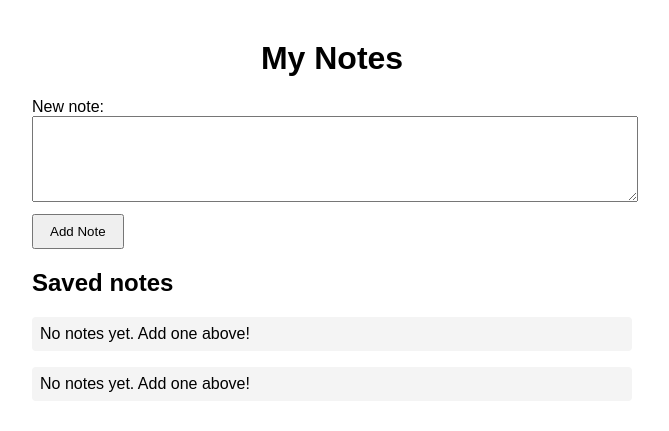
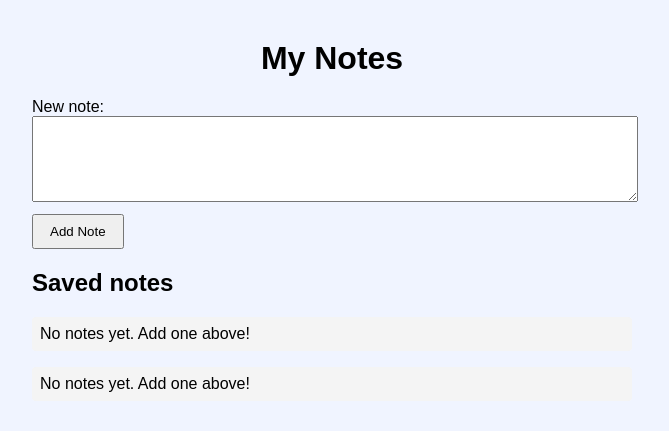
Before and after one commit to mlewis1266/notes-app, a Flask app: page / in a window 1280 px wide. Shown: the top 431 px of the page, without its empty margins (308-977 px from the left). Run offline with Flask 3, Linux system fonts and the light colour scheme; data that the repository does not hold is empty.

```diff
--- /dev/null
+++ b/static/styles.css
@@ -0,0 +1,3 @@
+body {
+    background-color: #f0f4ff;
+}
--- a/templates/index.html
+++ b/templates/index.html
@@ -3,6 +3,8 @@
 <head>
     <meta charset="UTF-8">
     <title>My Notes App</title>
+    <link rel="stylesheet" href="{{ url_for('static', filename='styles.css') }}">
+
     <style>
         body { font-family: Arial, sans-serif; max-width: 600px; margin: 40px auto; }
         h1 { text-align: center; }
```
